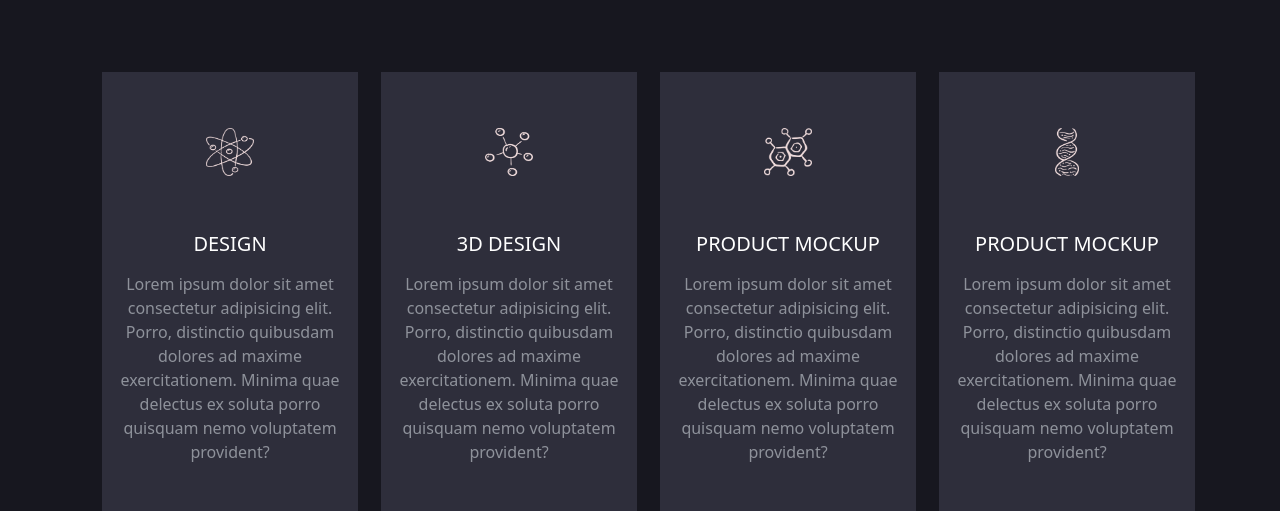
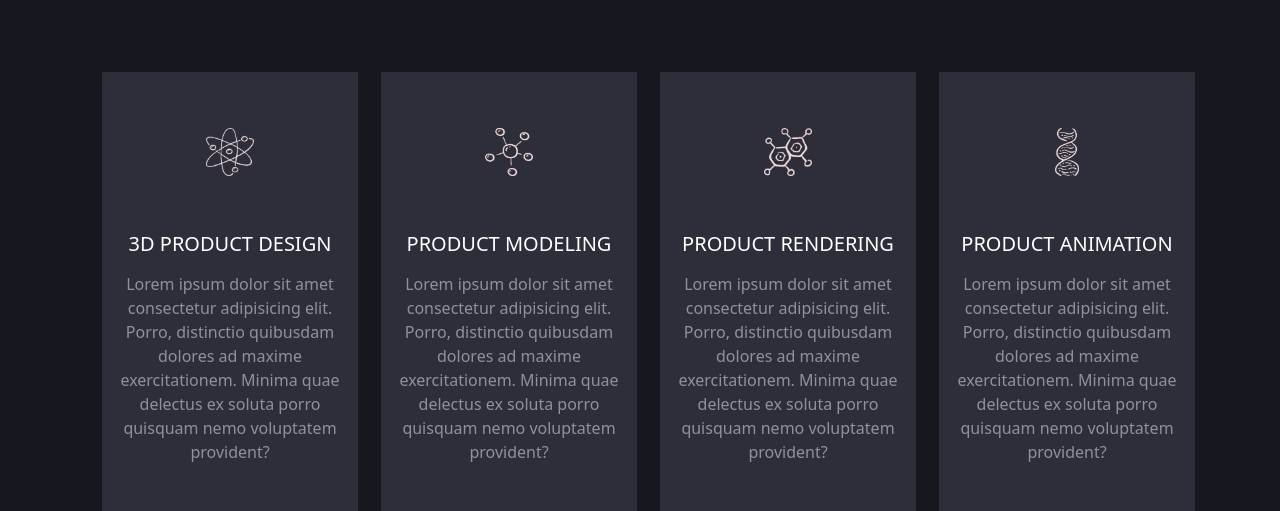
Before and after one commit to Raiyan178/test, a Django app: template fahadsapp/templates/index.html in a window 1280 px wide; the page is wider, and only the part inside the window is pictured. Shown: the part 1840-2351 px from the top of that part. Run offline with Django 4.2, Linux system fonts and the light colour scheme; the template is opened without the code that fills it, so the values that code supplies are empty; some libraries are stand-ins or nearby versions.

Commit message:
Update index.html

```diff
--- a/fahadsapp/templates/index.html
+++ b/fahadsapp/templates/index.html
@@ -88,7 +88,7 @@
             <div class="col-lg-6 col-md-12 site-title">
 		          <h1 class="text-uppercase title-text title-h1">3D designer</h1>
               <div class="d-flex flex-row flex-wrap">
-                <a class="btn button primary-button text-white mr-4 text-uppercase" target='_blank' href="https://www.fiverr.com/clip3d/3d-product-modeling-and-realistic-rendering?fbclid=IwAR2VTAHUgldJBV4M6VHEzV_k5mtII3IMyjkix9rXcYVOTGOec4qsTe9KDrk"><i class="fas fa-hands-helping"></i> hire me</a>
+                <a class="btn button primary-button text-white mr-4 text-uppercase" target='_blank' href="https://www.fiverr.com/clip3d/"></i> hire me</a>
               </div>
             </div>
 
@@ -145,7 +145,7 @@
                     <img src="{% static 'img/services/p1.png' %}" alt="">
                   </div>
                   <div class="card-body text-center">
-                    <h5 class="card-title text-uppercase font-roboto my-3">Design</h5>
+                    <h5 class="card-title text-uppercase font-roboto my-3">3d product design</h5>
                     <p class="card-text text-no">
                       Lorem ipsum dolor sit amet consectetur adipisicing elit.
                       Porro, distinctio quibusdam dolores ad maxime exercitationem.
@@ -162,7 +162,7 @@
                     <img src="{% static 'img/services/p2.png' %}" alt="">
                   </div>
                   <div class="card-body text-center">
-                    <h5 class="card-title text-uppercase font-roboto my-3">3D Design</h5>
+                    <h5 class="card-title text-uppercase font-roboto my-3">product modeling</h5>
                     <p class="card-text text-no">
                       Lorem ipsum dolor sit amet consectetur adipisicing elit.
                       Porro, distinctio quibusdam dolores ad maxime exercitationem.
@@ -179,7 +179,7 @@
                     <img src="{% static 'img/services/p3.png' %}" alt="">
                   </div>
                   <div class="card-body text-center">
-                    <h5 class="card-title text-uppercase font-roboto my-3">Product mockup</h5>
+                    <h5 class="card-title text-uppercase font-roboto my-3">product rendering</h5>
                     <p class="card-text text-no">
                       Lorem ipsum dolor sit amet consectetur adipisicing elit.
                       Porro, distinctio quibusdam dolores ad maxime exercitationem.
@@ -196,7 +196,7 @@
                     <img src="{% static 'img/services/p4.png' %}" alt="" style="width:24px;">
                   </div>
                   <div class="card-body text-center">
-                    <h5 class="card-title text-uppercase font-roboto my-3">Product mockup</h5>
+                    <h5 class="card-title text-uppercase font-roboto my-3">product animation</h5>
                     <p class="card-text text-no">
                       Lorem ipsum dolor sit amet consectetur adipisicing elit.
                       Porro, distinctio quibusdam dolores ad maxime exercitationem.
```
